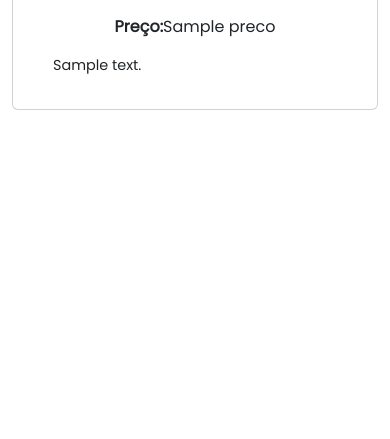
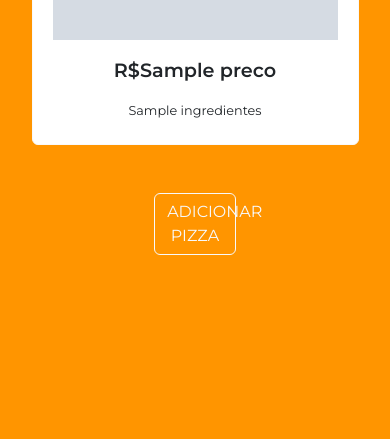
Before and after one commit to RodrigoMazucato/Pizzaria---Flask-com-Bootstrap, a Flask app: template templates/exibir-pizzas.html in a window 390 px wide. Shown: the part 405-844 px from the top of the page. Run offline with Flask 3, Linux system fonts and the light colour scheme; the template is opened without the code that fills it: most values are stand-ins (such as "Sample title", 1, 10 or a date in 2020); grey boxes marked "Sample" are stand-in pictures.

Commit message:
melhorias na parte dinâmica

```diff
--- a/app.py
+++ b/app.py
@@ -2,9 +2,9 @@ from flask import Flask, render_template, request, redirect
 
 class Pizzaria:
     lista = []
-    def __init__(self, sabor, descricao, preco, filename):
+    def __init__(self, sabor, ingredientes, preco, filename):
         self.sabor = sabor
-        self.descricao = descricao
+        self.ingredientes = ingredientes
         self.preco = preco
         self.filename = filename
         Pizzaria.lista.append(self)
@@ -18,14 +18,14 @@ def exibir_projeto():
 @app.post('/cadastrar')
 def cadastrar_pizza():
     sabor = request.form.get('sabor')
-    descricao = request.form.get('descricao')
+    ingredientes = request.form.get('ingredientes')
     preco = request.form.get('preco')
     file = request.files.get('file')
     if file:
         file.save(f'static/images/{file.filename}')
     else:
         return "Nenhum arquivo selecionado", 400
-    Pizzaria(sabor, descricao, preco, file.filename)
+    Pizzaria(sabor, ingredientes, preco, file.filename)
     return redirect('/exibir')
 
 @app.get('/exibir')
--- a/static/style.css
+++ b/static/style.css
@@ -7,7 +7,9 @@ form {
   width: 50%;
 }
 
-button {
+#btn-enviar {
+  background-color: #ff9500;
+  color: white;
   width: 40%;
 }
 
--- a/templates/exibir-pizzas.html
+++ b/templates/exibir-pizzas.html
@@ -3,11 +3,12 @@
   <head>
     <meta charset="UTF-8" />
     <meta name="viewport" content="width=device-width, initial-scale=1.0" />
-    <title>Document</title>
+    <title>Cardápio Pizzaria</title>
+    <link rel="icon" href="static/images/logo_pizza.png" />
     <link rel="preconnect" href="https://fonts.googleapis.com" />
     <link rel="preconnect" href="https://fonts.gstatic.com" crossorigin />
     <link
-      href="https://fonts.googleapis.com/css2?family=Poppins&display=swap"
+      href="https://fonts.googleapis.com/css2?family=Montserrat:wght@100..900&display=swap"
       rel="stylesheet"
     />
     <link
@@ -15,40 +16,50 @@
       rel="stylesheet"
     />
     <style>
-      img {
-        height: 200px;
-        width: 60%;
-        border-radius: 8px;
+      body {
+        font-family: "Montserrat", sans-serif;
+        background-color: #ff9500;
       }
-      body {
-        font-family: "Poppins";
+      .container {
+        width: 90%;
       }
     </style>
   </head>
   <body>
-    <h1 class="text-center my-5 fw-bold">Confira nosso cardápio</h1>
     <div class="container">
-      <div class="row d-flex justify-content-between gap-4">
+      <h1 class="text-center my-5 fw-bold text-light">
+        Confira nosso cardápio
+      </h1>
+      {% if not pizzas %}
+      <h4 class="text-center text-light my-5">Nenhuma pizza cadastrada!</h4>
+      {% else %}
+      <div class="row mb-3 g-4">
         {% for pizza in pizzas %}
-        <div class="col">
-          <div class="card px-4 py-3">
-            <h4 class="card-title my-3 text-center">{{pizza.sabor}}</h4>
+        <div class="col-12 col-sm-6 col-md-4 col-lg-3 text-center">
+          <div class="card px-3 py-2 h-100 border-light">
+            <h3 class="card-title my-3 fw-semibold">{{pizza.sabor}}</h3>
             <img
-              src="../static/images/{{pizza.filename}}.png"
-              class="card-img-top border"
+              src="../static/images/{{pizza.filename}}"
+              class="card-img-top px-1"
               alt="Pizza de {{sabor}}"
+              height="auto"
+              width="100%"
             />
             <div class="card-body">
-              <p class="card-text text-center">
-                <spam class="fw-bold">Preço:</spam>{{pizza.preco}}
+              <p class="card-text fw-semibold" style="font-size: 1.2rem">
+                R${{pizza.preco}}
               </p>
-              <p class="card-text" style="font-size: 0.9rem">
-                {{pizza.descricao}}
+              <p class="card-text" style="font-size: 0.8rem">
+                {{pizza.ingredientes}}
               </p>
             </div>
           </div>
         </div>
-        {% endfor%}
+        {% endfor %}
+      </div>
+      {% endif %}
+      <div class="text-center my-5">
+        <a href="/" class="btn btn-outline-light bt-lg w-25">ADICIONAR PIZZA</a>
       </div>
     </div>
   </body>
```
Also changed, not shown: templates/formulario.html (+12 -6 lines), static/images/logo_pizza.png (added), static/images/portuguesa.jpg (added), 1 other file.
